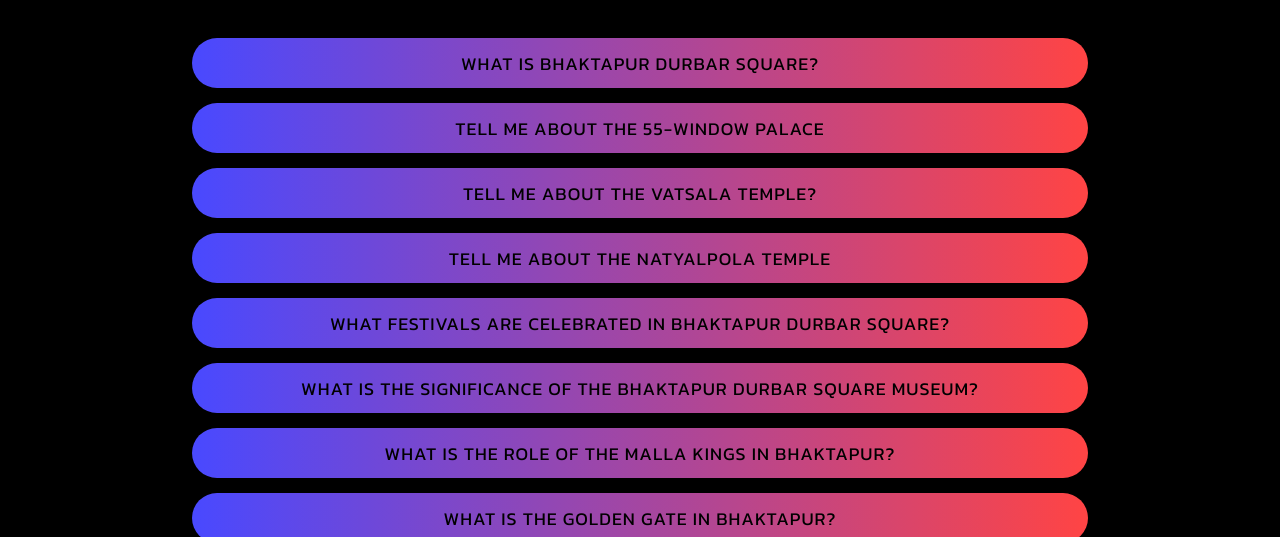
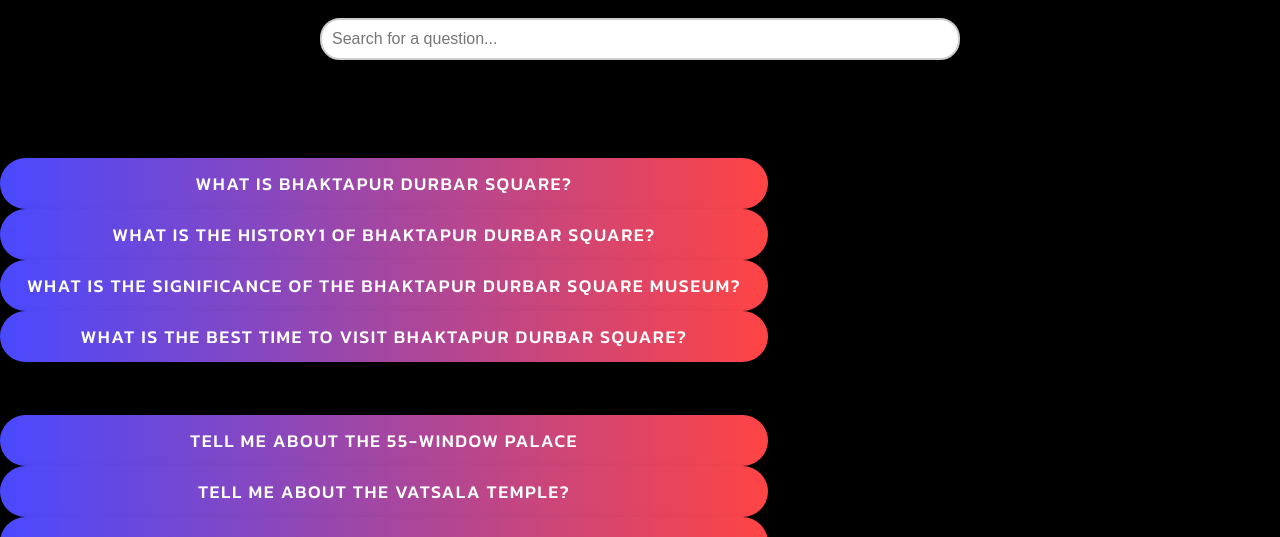
Before and after one commit to NirjalCodes/JARVIS, a plain HTML site: page index.html in a window 1280 px wide. Shown: the part 415-952 px from the top of the page. Drawn offline with Linux system fonts and the light colour scheme; a web font is replaced by a local one.

Commit message:
Add files via upload

```diff
--- a/index.html
+++ b/index.html
@@ -6,31 +6,67 @@
     <title>Nrx</title>
     <link rel="stylesheet" href="style.css">
     <link rel="shortcut icon" href="Img.webp" type="image/x-icon">
+    <link href="https://fonts.googleapis.com/css2?family=Patrick+Hand+SC&family=Roboto+Mono:ital,wght@0,100..700;1,100..700&display=swap" rel="stylesheet">
+    <link href="https://fonts.googleapis.com/css2?family=Kanit:ital,wght@0,100;0,200;0,300;0,400;0,500;0,600;0,700;0,800;0,900;1,100;1,200;1,300;1,400;1,500;1,600;1,700;1,800;1,900&display=swap" rel="stylesheet">
 </head>
 <body>
     <img src="Img.webp" alt="logo" id="logo">
     <h1>I'm <span id="name">Nrx,</span> Your Assistant.</h1>
 
+    <div class="search-container">
+        <input type="text" class="search-bar" id="search" placeholder="Search for a question..." onkeyup="searchQuestions()">
+    </div>
+
     <div class="btnlist">
+
+        <div class="category1">
+            <h3>General Information</h3>
             <button id="btn1">What Is Bhaktapur Durbar Square?</button>
+            <button id="btn14">What Is the History1 of Bhaktapur Durbar Square?</button>
+            <button id="btn6">What Is the Significance of the Bhaktapur Durbar Square Museum?</button>
+            <button id="btn17">What Is the Best Time to Visit Bhaktapur Durbar Square?</button>
+        </div>
+
+
+        <div class="category2">
+            <h3>Temples and Religious Sites</h3>
             <button id="btn2">Tell Me About the 55-Window Palace</button>
             <button id="btn3">Tell Me About the Vatsala Temple?</button>
             <button id="btn4">Tell Me About the Natyalpola Temple</button>
-    <button id="btn5">What Festivals Are Celebrated in Bhaktapur Durbar Square?</button>
-    <button id="btn6">What Is the Significance of the Bhaktapur Durbar Square Museum?</button>
-    <button id="btn7">What Is the Role of the Malla Kings in Bhaktapur?</button>
-    <button id="btn8">What Is the Golden Gate in Bhaktapur?</button>
             <button id="btn9">Tell Me About the Dattatreya Temple in Bhaktapur?</button>
             <button id="btn10">What Is the Taleju Temple and Its Significance?</button>
+        </div>
+
+
+        <div class="category3">
+            <h3>Festivals and Culture</h3>
+            <button id="btn5">What Festivals Are Celebrated in Bhaktapur Durbar Square?</button>
+            <button id="btn7">What Is the Role of the Malla Kings in Bhaktapur?</button>
             <button id="btn11">Why Is Bhaktapur Known as the City of Devotees?</button>
+        </div>
+
+
+        <div class="category4">
+            <h3>Travel and Accessibility</h3>
             <button id="btn12">How Can I Get to Bhaktapur Durbar Square from Kathmandu?</button>
-    <button id="btn13">What Are Some Unique Souvenirs to Buy in Bhaktapur?</button>
-    <button id="btn14">What Is the History of Bhaktapur Durbar Square?</button>
             <button id="btn15">How Long Should I Spend in Bhaktapur to Explore the Durbar Square?</button>
-    <button id="btn16">Are There Any Famous Local Dishes to Try in Bhaktapur?</button>
-    <button id="btn17">What Is the Best Time to Visit Bhaktapur Durbar Square?</button>
             <button id="btn18">Is Bhaktapur Durbar Square Safe for Tourists?</button>
         </div>
+
+
+        <div class="category5">
+            <h3>Shopping and Souvenirs</h3>
+            <button id="btn13">What Are Some Unique Souvenirs to Buy in Bhaktapur?</button>
+            <button id="btn16">Are There Any Famous Local Dishes to Try in Bhaktapur?</button>
+        </div>
+
+
+        <div class="category6">
+            <h3>Landmarks</h3>
+            <button id="btn8">What Is the Golden Gate in Bhaktapur?</button>
+        </div>
+    </div>
+
 
     <script src="script.js"></script>
 </body>
--- a/script.js
+++ b/script.js
@@ -28,7 +28,7 @@ document.querySelector("#btn3").addEventListener("click", () => {
 });
 
 document.querySelector("#btn4").addEventListener("click", () => {
-    speak("Bhaktapur Durbar Square is a UNESCO World Heritage Site due to its exceptional cultural value, rich history, and well-preserved medieval architecture. It is a living museum of art, culture, and religion, with many ancient temples and palaces.");
+    speak("Bhaktapur Durbar Square is a UNESCO  Sigma World Heritage Site due to its exceptional cultural value, rich history, and well-preserved medieval architecture. It is a living museum of art, culture, and religion, with many ancient temples and palaces.");
 });
 
 document.querySelector("#btn5").addEventListener("click", () => {
@@ -86,3 +86,25 @@ document.querySelector("#btn17").addEventListener("click", () => {
 document.querySelector("#btn18").addEventListener("click", () => {
     speak("Yes, Bhaktapur Durbar Square is generally safe for tourists. However, like in any busy tourist area, it's always a good idea to stay aware of your surroundings and take care of your belongings. The locals are friendly and welcoming, and there are usually plenty of security personnel around, especially during busy times.");
 });
+
+function searchQuestions() {
+    const input = document.getElementById('search').value.toLowerCase();
+    const buttons = document.querySelectorAll('.btnlist button');
+    buttons.forEach(button => {
+        const text = button.textContent.toLowerCase();
+        if (text.includes(input)) {
+            button.style.display = 'block';
+        } else {
+            button.style.display = 'none';
+        }
+    });
+}
+
+window.onload = () => {
+    const buttons = document.querySelectorAll('.btnlist button');
+    setTimeout(() => {
+        buttons.forEach((button, index) => {
+            button.style.animationDelay = `${index * 0.1}s`;
+        });
+    }, 500);
+};
--- a/style.css
+++ b/style.css
@@ -1,6 +1,3 @@
-@import url('https://fonts.googleapis.com/css2?family=Patrick+Hand+SC&family=Roboto+Mono:ital,wght@0,100..700;1,100..700&display=swap');
-@import url('https://fonts.googleapis.com/css2?family=Kanit:ital,wght@0,100;0,200;0,300;0,400;0,500;0,600;0,700;0,800;0,900;1,100;1,200;1,300;1,400;1,500;1,600;1,700;1,800;1,900&display=swap');
-
 * {
     margin: 0;
     padding: 0;
@@ -16,6 +13,7 @@ body {
     justify-content: center;
     gap: 20px;
     flex-direction: column;
+    font-family: 'Kanit', sans-serif;
 }
 
 #logo {
@@ -38,30 +36,63 @@ h1 {
     display: none;
 }
 
+.search-container {
+    margin-bottom: 30px;
+    display: flex;
+    justify-content: center;
+    width: 100%;
+}
+
+.search-bar {
+    width: 50%;
+    padding: 10px;
+    font-size: 16px;
+    border-radius: 20px;
+    border: 2px solid #ccc;
+    box-shadow: 0 2px 10px rgba(0, 0, 0, 0.1);
+    transition: all 0.3s ease;
+}
+
+.search-bar:focus {
+    outline: none;
+    box-shadow: 0 0 0 4px rgba(0, 123, 255, 0.75);
+}
+
 .btnlist {
     display: flex;
     flex-direction: column;
-    gap: 15px;
+    gap: 25px;
     align-items: center;
     justify-content: center;
     margin-top: 20px;
 }
 
+
+.category1, .category2, .category3, .category4, .category5, .category6 {
+    width: 100%;
+}
+
 .btnlist button {
-    width: 70vmax;
-    height: 50px;
+    width: 60vmax;
+    height: auto;
     font-family: "Kanit", sans-serif;
     font-size: 18px;
-    color: #000000;
+    color: #ffffff;
     background: linear-gradient(to right, rgb(73, 73, 255), rgb(255, 68, 68));
     border: none;
     border-radius: 30px;
-    box-shadow: 0 4px 12px rgba(0, 0, 0, 0.15);
+    box-shadow: 0 4px 12px rgba(0, 0, 0, 0.1);
     cursor: pointer;
     transition: all 0.3s ease;
-    padding: 0 20px;
+    padding: 12px 25px;
     text-transform: uppercase;
-    letter-spacing: 1px;
+    letter-spacing: 1.5px;
+    opacity: 0;
+    animation: buttonAppear 0.5s ease-out forwards;
+    outline: none;
+    text-align: center;
+    font-weight: 500;
+
 }
 
 .btnlist button:hover {
@@ -80,3 +111,14 @@ h1 {
     background: rgb(255, 68, 68);
     box-shadow: 0 2px 6px rgba(0, 0, 0, 0.15);
 }
+
+@keyframes buttonAppear {
+    0% {
+        opacity: 0;
+        transform: translateY(20px);
+    }
+    100% {
+        opacity: 1;
+        transform: translateY(0);
+    }
+}
```
Lines whose indentation alone changed are shown as unchanged.
